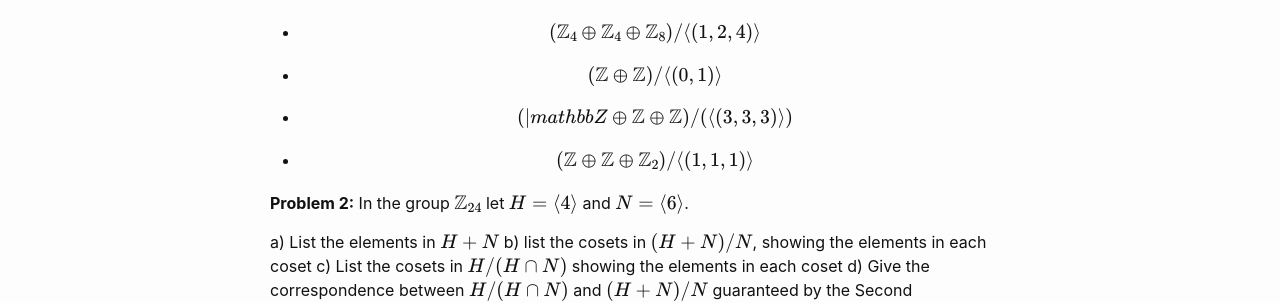
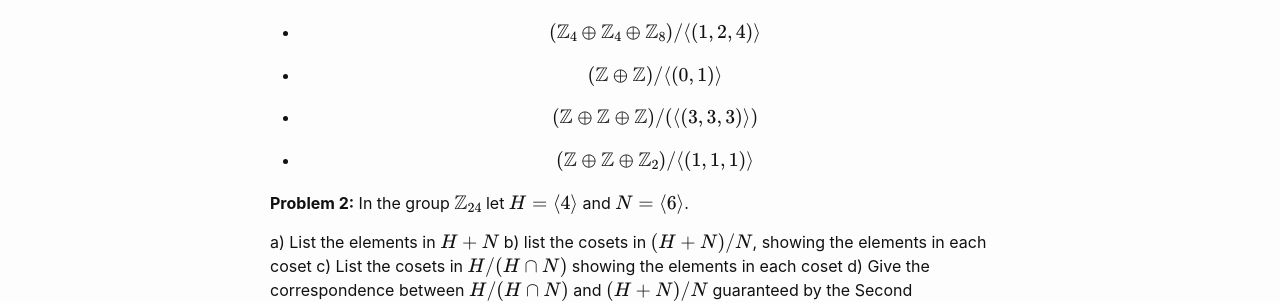
Before and after one commit to wcasper/math407spring2021, a Jekyll site: the page built from _homework/hw6.md, in a window 1280 px wide. Shown: the part 563-866 px from the top of the page. Built offline with Jekyll 4.4.1, drawn with Linux system fonts in a browser that asks for light colours.

Commit message:
fixed typo

```diff
--- a/_homework/hw6.md
+++ b/_homework/hw6.md
@@ -16,7 +16,7 @@ If you wish to use the second method and don't own a scanner at home, you can ch
 **Problem 1:** Classify each of the following finitely generated abelian groups by determining an isomorphic group in either prime divisor or invariant factor form.
 * $$(\mathbb Z_4\oplus\mathbb Z_4\oplus\mathbb Z_8)/\langle (1,2,4)\rangle$$
 * $$(\mathbb Z\oplus\mathbb Z)/\langle (0,1)\rangle$$
-* $$(|mathbb Z\oplus \mathbb Z\oplus \mathbb Z)/(\langle (3,3,3)\rangle)$$
+* $$(\mathbb Z\oplus \mathbb Z\oplus \mathbb Z)/(\langle (3,3,3)\rangle)$$
 * $$(\mathbb Z\oplus\mathbb Z\oplus \mathbb Z_2)/\langle(1,1,1)\rangle$$
 
 **Problem 2:** In the group $$\mathbb Z_{24}$$ let $$H = \langle 4\rangle$$ and $$N = \langle 6\rangle$$.
```
